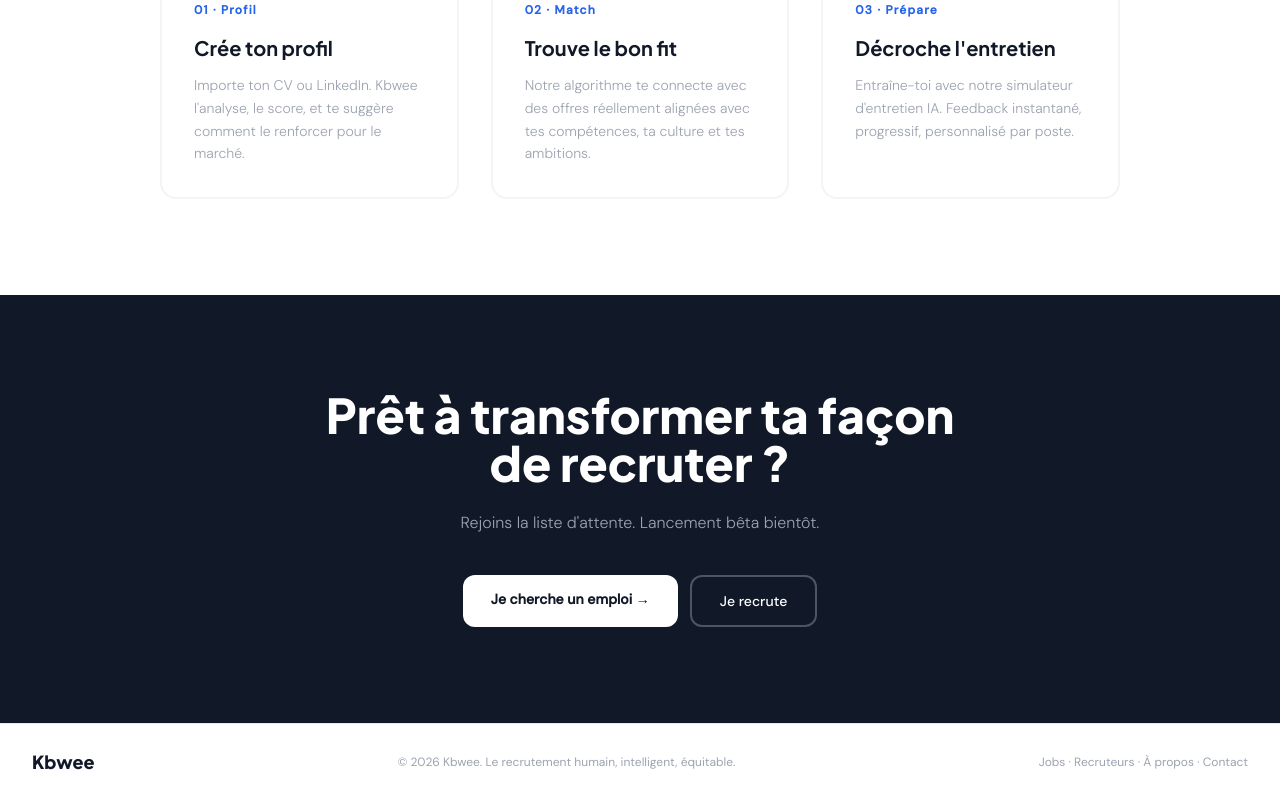
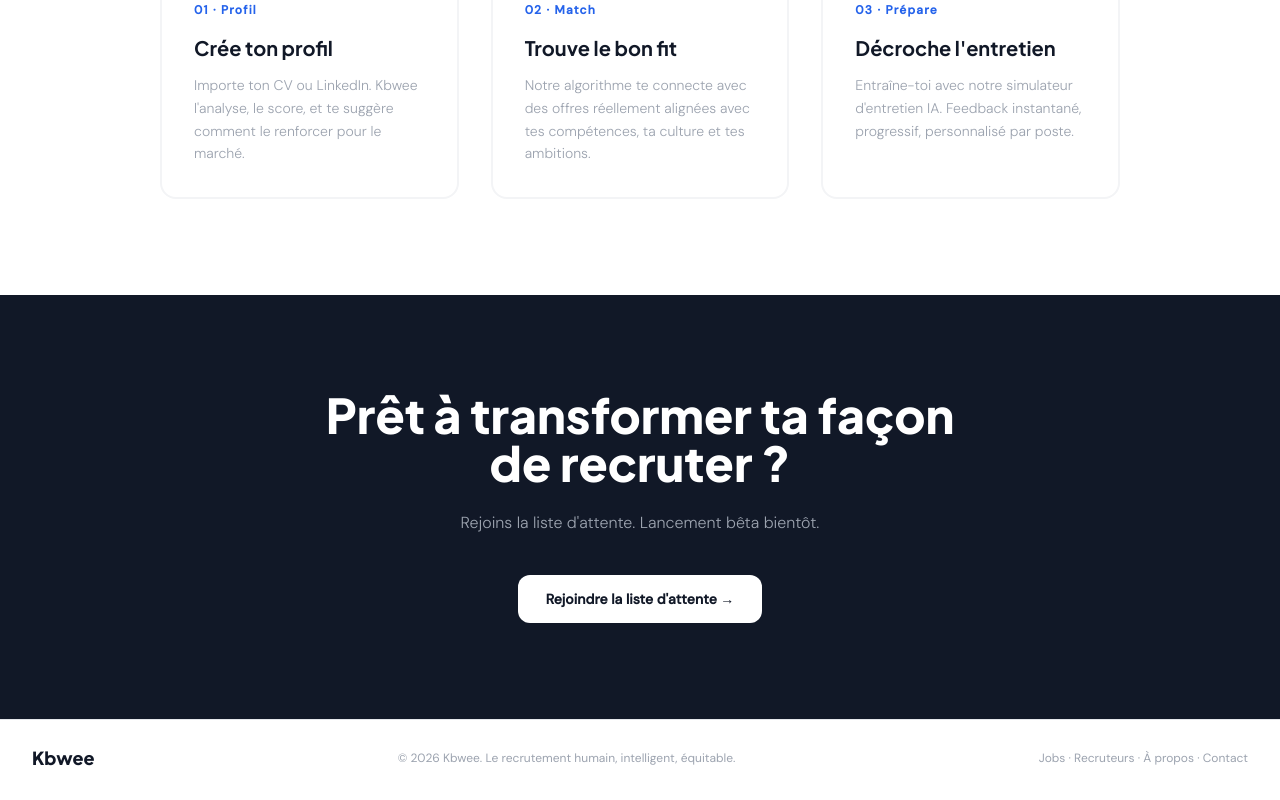
Before and after one commit to kbwee125/kbwee-live, a Next.js app: page / in a window 1280 px wide. Shown: the part 1626-2426 px from the top of the page. Built offline with nearby package versions, Linux system fonts and the light colour scheme.

Commit message:
Update call-to-action links and text in index.js

```diff
--- a/pages/index.js
+++ b/pages/index.js
@@ -139,13 +139,10 @@ export default function Home() {
         <h2 className="font-display text-3xl md:text-5xl font-extrabold max-w-2xl mx-auto mb-6 leading-tight">
           Prêt à transformer ta façon de recruter ?
         </h2>
-        <p className="text-gray-400 font-light mb-10">Rejoins la liste d'attente. Lancement bêta bientôt.</p>
+       <p className="text-gray-400 font-light mb-10">Rejoins la liste d'attente. Lancement bêta bientôt.</p>
         <div className="flex gap-3 justify-center flex-wrap">
-          <Link href="/profil" className="bg-white text-gray-900 px-7 py-3.5 rounded-xl text-sm font-semibold hover:opacity-80 transition">
-            Je cherche un emploi →
-          </Link>
-          <Link href="/post-job" className="border-2 border-gray-600 text-white px-7 py-3.5 rounded-xl text-sm font-medium hover:border-gray-400 transition">
-            Je recrute
+          <Link href="/waitlist" className="bg-white text-gray-900 px-7 py-3.5 rounded-xl text-sm font-semibold hover:opacity-80 transition">
+            Rejoindre la liste d'attente →
           </Link>
         </div>
       </section>
```
